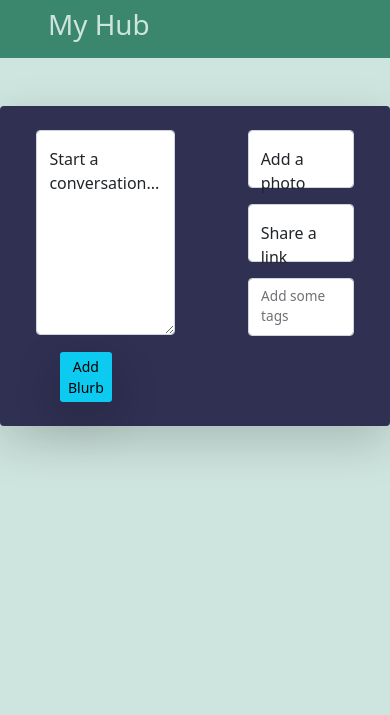
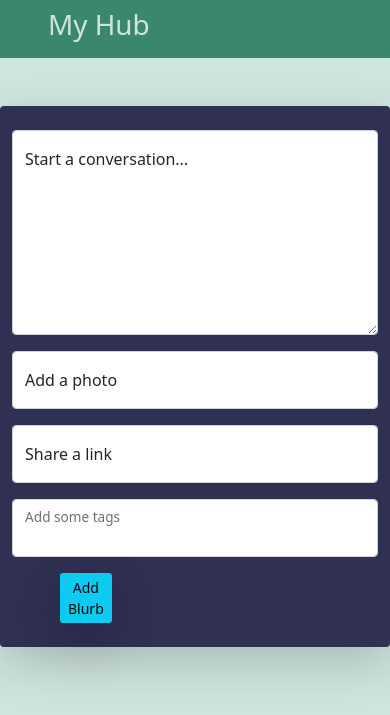
Before and after one commit to ekelly55/DadHub, a Django app: page /blurbs/ in a window 390 px wide. Shown: the part 51-766 px from the top of the page. Run offline with Django 4.2, Linux system fonts and the light colour scheme; the visitor is signed in with stand-in values (Sample User, id 1); data that the repository does not hold is empty; some libraries are stand-ins or nearby versions.

Commit message:
centered on mobile

```diff
--- a/dad_hub/templates/blurbs.html
+++ b/dad_hub/templates/blurbs.html
@@ -6,15 +6,15 @@
     <h1 style="color: #CEE4DE"> My Hub </h1>
 </div>
 {% if request.user.is_authenticated %}
-<div class="d-flex align-items-center justify-content-center" >
+<div class="d-flex align-items-center justify-content-center">
     <div class="container shadow-lg pt-4 pb-4 mt-5 mb-5 rounded" style="background-color: #2F3052">
         <div class="row">
 
 
-                    <form class="form-floating" action="{% url 'blurb_create' %}" method="post">
+            <form class="form-floating container-sm" action="{% url 'blurb_create' %}" method="post">
                 <div class="row d-flex justify-content-around">
 
-                            <div class="col-5">
+                    <div class="col-md">
 
 
                         {% csrf_token %}
@@ -26,7 +26,7 @@
                             <label for="floatingInput">Start a conversation...</label>
                         </div>
                     </div>
-                            <div class="col-4">
+                    <div class="col-md">
 
                         <div class="form-floating mb-3">
                             <input class="form-control" type="text" id="floatingInputValue" name="image"
@@ -60,6 +60,8 @@
     </div>
 </div>
 {% endif %}
+
+
 <div class="container-sm">
     <!-- blurb section container  -->
     <div class="row">
@@ -72,8 +74,8 @@
             <div class="container blurb_container p-2">
 
 
-                <div class="row border blurb-response row ">
-                    <div class="col w-75 border-0 blurb-col shadow-lg rounded" style="background-color: #3B876E">
+                <div class="row border blurb-response-row me-2">
+                    <div class="col w-75 border-0 blurb-col shadow-lg  rounded" style="background-color: #3B876E">
 
                         <div class="card w-100 h-80 mt-2 mb-2 border-0" style="background-color: #3B876E">
                             {% if blurb.image != "" %}
@@ -112,14 +114,17 @@
                             </div>
                             <div>
 
-                                <a href="/blurbs/{{blurb.id}}" class="btn shadow-lg btn-info btn-sm mb-2">Add a Response</a>
+                                <a href="/blurbs/{{blurb.id}}" class="btn shadow-lg btn-info btn-sm mb-2">Add a
+                                    Response</a>
                             </div>
                         </div>
                         <!-- blurb col -->
+
                     </div>
 
 
-                    <div class="col-3 p-3 response-col w-100" style="background-color: #2F3052">
+
+                    <div class="col-3 p-3 response-col w-100" style="max-width: 500px; background-color: #2F3052">
                         <div class="d-flex align-items-center justify-content-center">
                             <a class="btn shadow-lg btn-info m-3" data-toggle="collapse" href="#a{{blurb.id}}responses"
                                 role="button" aria-expanded="false" aria-controls="collapseExample">
@@ -161,4 +166,5 @@
     </div>
     <!-- blurb section container -->
 </div>
+
 {% endblock %}
--- a/dad_hub/templates/home.html
+++ b/dad_hub/templates/home.html
@@ -13,7 +13,7 @@
                 <h3>Who Can Join DadHub?</h3>
                 <p>DadHub is for anyone who identifies as a dad or father-figure, regardless of age, race, religion, socioeconomic status, sexual orientation or gender assigned at birth. Bio-dads, adoptive-dads, step-dads, grand-dads, queer dads, foster dads, etc, are all welcome!</p>
             </div >
-            <div class="d-flex align-items-center justify-content-center">
+            <div class="d-flex align-items-center justify-content-center ms-10 me-10">
 
                 <a href="/accounts/login" class="btn border-0 shadow btn-primary btn-lg m-5">Log In</a>
                 <a href="/accounts/signup" class="btn border-0 shadow btn-success btn-lg m-5">Sign Up</a>
```
Lines whose indentation alone changed are shown as unchanged.
